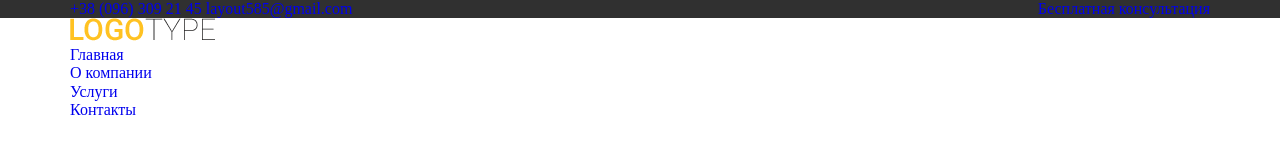
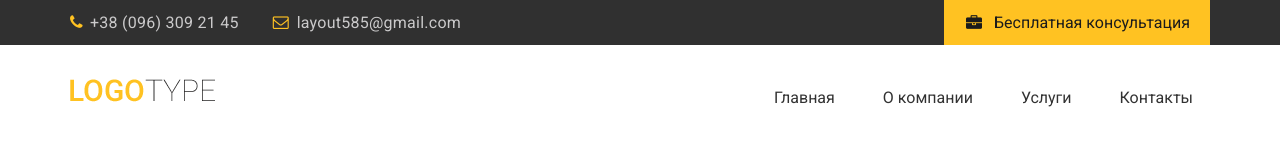
Before and after one commit to YuriBorysiuk/Training-project_1_Landing-page, a plain HTML site: page index.html in a window 1280 px wide. Drawn offline with nearby package versions, Linux system fonts and the light colour scheme.

Commit message:
And of layout and  stylization header

```diff
--- /dev/null
+++ b/css/fonts.css
@@ -0,0 +1,60 @@
+@font-face {
+  font-family: 'icomoon';
+  src:  url('../fonts/icomoon.eot?rdceo1'); /* подправить путь во всех строках (было:'fonts/icomoon.eot?rdceo1'  стало:'../fonts/icomoon. */
+  src:  url('../fonts/icomoon.eot?rdceo1#iefix') format('embedded-opentype'),
+    url('../fonts/icomoon.ttf?rdceo1') format('truetype'),
+    url('../fonts/icomoon.woff?rdceo1') format('woff'),
+    url('../fonts/icomoon.svg?rdceo1#icomoon') format('svg');
+  font-weight: normal;
+  font-style: normal;
+  font-display: block;
+}
+
+[class^="icon-"], [class*=" icon-"] {
+  /* use !important to prevent issues with browser extensions that change fonts */
+  font-family: 'icomoon' !important;
+  speak: never;
+  font-style: normal;
+  font-weight: normal;
+  font-variant: normal;
+  text-transform: none;
+  line-height: 1;
+
+  /* Better Font Rendering =========== */
+  -webkit-font-smoothing: antialiased;
+  -moz-osx-font-smoothing: grayscale;
+}
+
+.icon-envelope-o:before {
+  content: "\f003";
+}
+.icon-check:before {
+  content: "\f00c";
+}
+.icon-map-marker:before {
+  content: "\f041";
+}
+.icon-phone:before {
+  content: "\f095";
+}
+.icon-briefcase:before {
+  content: "\f0b1";
+}
+.icon-bars:before {
+  content: "\f0c9";
+}
+.icon-navicon:before {
+  content: "\f0c9";
+}
+.icon-reorder:before {
+  content: "\f0c9";
+}
+.icon-angle-left:before {
+  content: "\f104";
+}
+.icon-angle-right:before {
+  content: "\f105";
+}
+.icon-quote-right:before {
+  content: "\f10e";
+}
--- a/css/main.css
+++ b/css/main.css
@@ -14,14 +14,28 @@ li {
 	padding: 0;
 }
 
+.body {
+	font-family: 'PT Serif', serif;
+	/* font-family: 'Roboto', sans-serif; */
+	font-weight: 400;
+	font-size: 14px;
+	line-height: 18px;
+	color: #5e5e5e;
+
+}
+
+/*================================
+			footer
+================================*/
+
 .container {
 	max-width: 1170px;
 	margin: 0 auto;
 	padding: 0 15px;
 }
 
-.body {
-
+.header {
+	font-family: 'Roboto', sans-serif;
 }
 
 .header__top {
@@ -31,4 +45,100 @@ li {
 
 .header__btn {
 	float: right;
+	font-size: 16px;
+	line-height: 36px;
+	color: #1b1b1b;
+	background-color: #ffc222;
+	padding: 5px 20px 4px 50px;
+	position: relative;
+
 }
+
+.header__btn::before {
+	content: "\f0b1";
+	font-family: 'icomoon';
+	position: absolute;
+	left:22px;
+	color: #1b1b1b;
+}
+
+.header__contacts:after {
+	content: "";
+	clear: both;
+	display: block;
+
+}
+
+.header__phone,
+.header__email {
+	color: #cbcacb;
+	letter-spacing: 0.25px; /*расстояние между буквами*/
+	line-height: 45px;
+	position: relative;
+
+
+}
+
+.header__phone {
+	padding-left: 20px;
+	padding-right: 30px;
+
+}
+
+.header__phone:before {
+	content: "\f095";
+	font-family: 'icomoon';
+	position: absolute;
+	left: 0;
+	color: #ffc222;
+}
+
+.header__email {
+	padding-left: 24px;
+
+}
+
+.header__email:before {
+	content: "\f003";
+	font-family: 'icomoon';
+	position: absolute;
+	left: 0;
+	color: #ffc222;
+}
+
+.header__content {
+	padding: 34px 0px 23px;
+}
+
+.header__content-inner {
+	display: flex;
+	justify-content: space-between;
+}
+
+.menu li {
+	display: inline-block;
+}
+
+.menu a {
+	color: #323232;
+	font-size: 16px;
+	line-height: 36px;
+	border: 1px solid transparent;
+	padding: 0px 16px;
+	transition: all 0.3s;  /*замедления появления рамки от ховера*/
+
+}
+
+.menu a:hover {
+	border-color: #ffc222;
+}
+
+
+.menu li + li {          /*отступ слева от li`шек кроме 1ой*/
+	padding-left: 10px;
+
+}
+
+#modal {
+	display: none;
+}
--- a/index.html
+++ b/index.html
@@ -4,21 +4,27 @@
 	<meta charset="UTF-8">
 	<meta name="viewport" content="width=device-width, initial-scale=1.0">
 	<title>Document</title>
-    <link rel="stylesheet" href="./css/normalize.css">
-    <link rel="stylesheet" href="./css/main.css">
+	<link href="https://fonts.googleapis.com/css2?family=PT+Serif:wght@400;700&family=Roboto:wght@400;500&display=swap" rel="stylesheet">
+	<link rel="stylesheet" href="css/normalize.css">
+	<link rel="stylesheet" href="css/fonts.css">
+	<link rel="stylesheet" href="css/jquery.fancybox.min.css">
+	<link rel="stylesheet" href="css/main.css">
 </head>
 <body>
 	<header class="header">
 		<div class="header__top">
 			<div class="container">
+				<div class="header__contacts">
 					<a class="header__phone" href="tel:380963092145">+38 (096) 309 21 45</a>
 					<a class="header__email" href="#">layout585@gmail.com</a>
-                <a class="header__btn" href="#">Бесплатная консультация</a>
+					<a data-fancybox data-src="#modal" href="javascript:;" class="header__btn" href="#">Бесплатная консультация</a>
+				</div>
 			</div>
 
 		</div>
 		<div class="header__content">
 			<div class="container">
+				<div class="header__content-inner">
 					<div class="header__logo">
 						<a href="#">
 							<img src="img/logo.png" alt="Логотип">
@@ -42,6 +48,20 @@
 					</nav>
 				</div>
 			</div>
+		</div>
 	</header>
+
+
+
+
+	<div id="modal">
+		<h2>Hello!</h2>
+		<p>You are awesome!</p>
+	</div>
+
+
+	<script src="https://ajax.googleapis.com/ajax/libs/jquery/3.5.1/jquery.min.js"></script>
+	<script src="js/jquery.fancybox.min.js"></script>
+	<script src="js/main.js"></script>
 </body>
 </html>
--- /dev/null
+++ b/js/main.js
@@ -0,0 +1,7 @@
+$(function(){
+
+
+
+
+
+});
```
Also changed, not shown: css/jquery.fancybox.min.css (added), fonts/icomoon.ttf (added), fonts/icomoon.woff (added), img/slider-fon.jpg (added), js/jquery.fancybox.min.js (added), 3 other files. Lines whose indentation alone changed are shown as unchanged.
